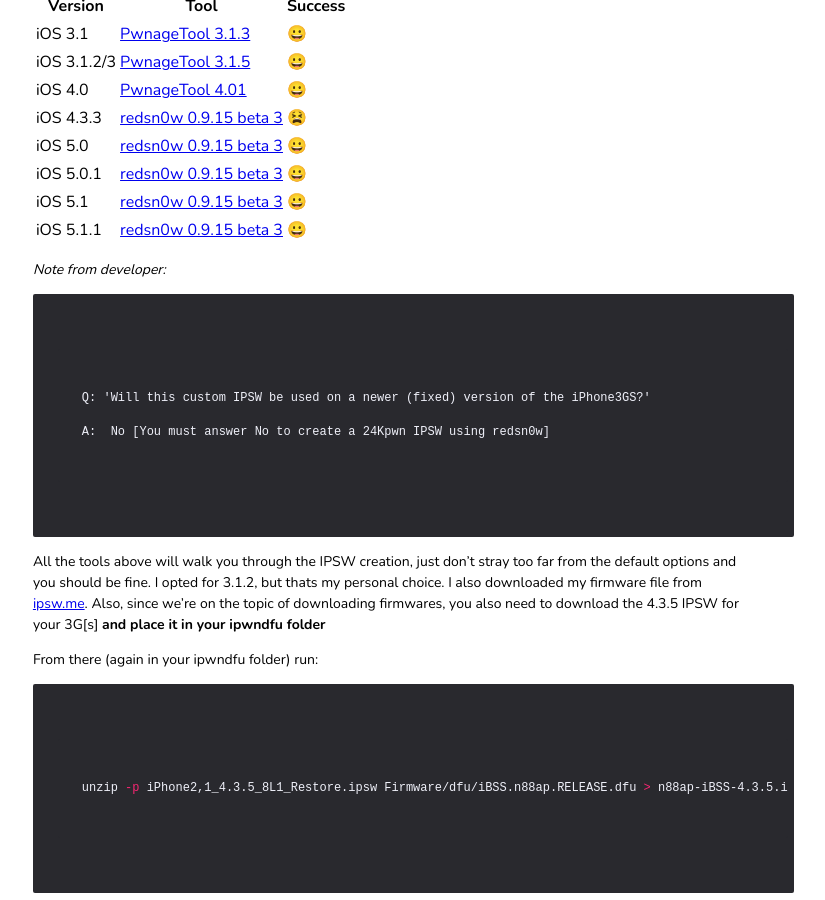
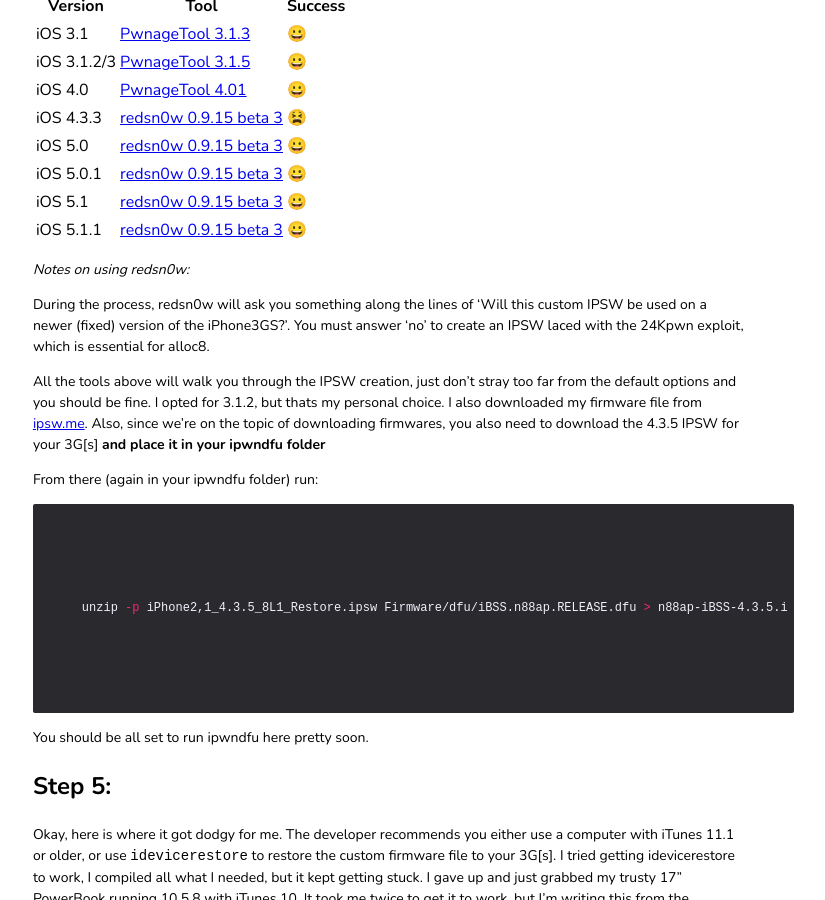
Before and after one commit to 128keaton/.com, a Jekyll site: the page built from _posts/2017-04-11-how-i-got-312-on-a-3gs-from-2011.markdown, in a window 1280 px wide and 900 px high, scrolled down 3252 px. Shown: the whole window, without its empty margins (250-1075 px from the left). Built offline with Jekyll 4.4.1, drawn with Linux system fonts in a browser that asks for light colours; nearby versions of some CDN libraries.

Commit message:
Updating to 128keaton/128keaton.com@45102644271748d027c5ac8f9cfc0d457e856f23.

````diff
--- a/_posts/2017-04-11-how-i-got-312-on-a-3gs-from-2011.markdown
+++ b/_posts/2017-04-11-how-i-got-312-on-a-3gs-from-2011.markdown
@@ -82,13 +82,10 @@
 | iOS 5.1     | [redsn0w 0.9.15 beta 3](http://www.iphonehacks.com/download-redsn0w)                            | 😀      |
 | iOS 5.1.1   | [redsn0w 0.9.15 beta 3](http://www.iphonehacks.com/download-redsn0w)                            | 😀      |
 
-*Note from developer:*
+*Notes on using redsn0w:*
 
-```
-Q: 'Will this custom IPSW be used on a newer (fixed) version of the iPhone3GS?'
+During the process, redsn0w will ask you something along the lines of 'Will this custom IPSW be used on a newer (fixed) version of the iPhone3GS?'. You must answer 'no' to create an IPSW laced with the 24Kpwn exploit, which is essential for alloc8.
 
-A:  No [You must answer No to create a 24Kpwn IPSW using redsn0w]
-```
 
 All the tools above will walk you through the IPSW creation, just don't stray too far from the default options and you should be fine. I opted for 3.1.2, but thats my personal choice. I also downloaded my firmware file from [ipsw.me](http://ipsw.me). Also, since we're on the topic of downloading firmwares, you also need to download the 4.3.5 IPSW for your 3G[s] **and place it in your ipwndfu folder**
 
````
